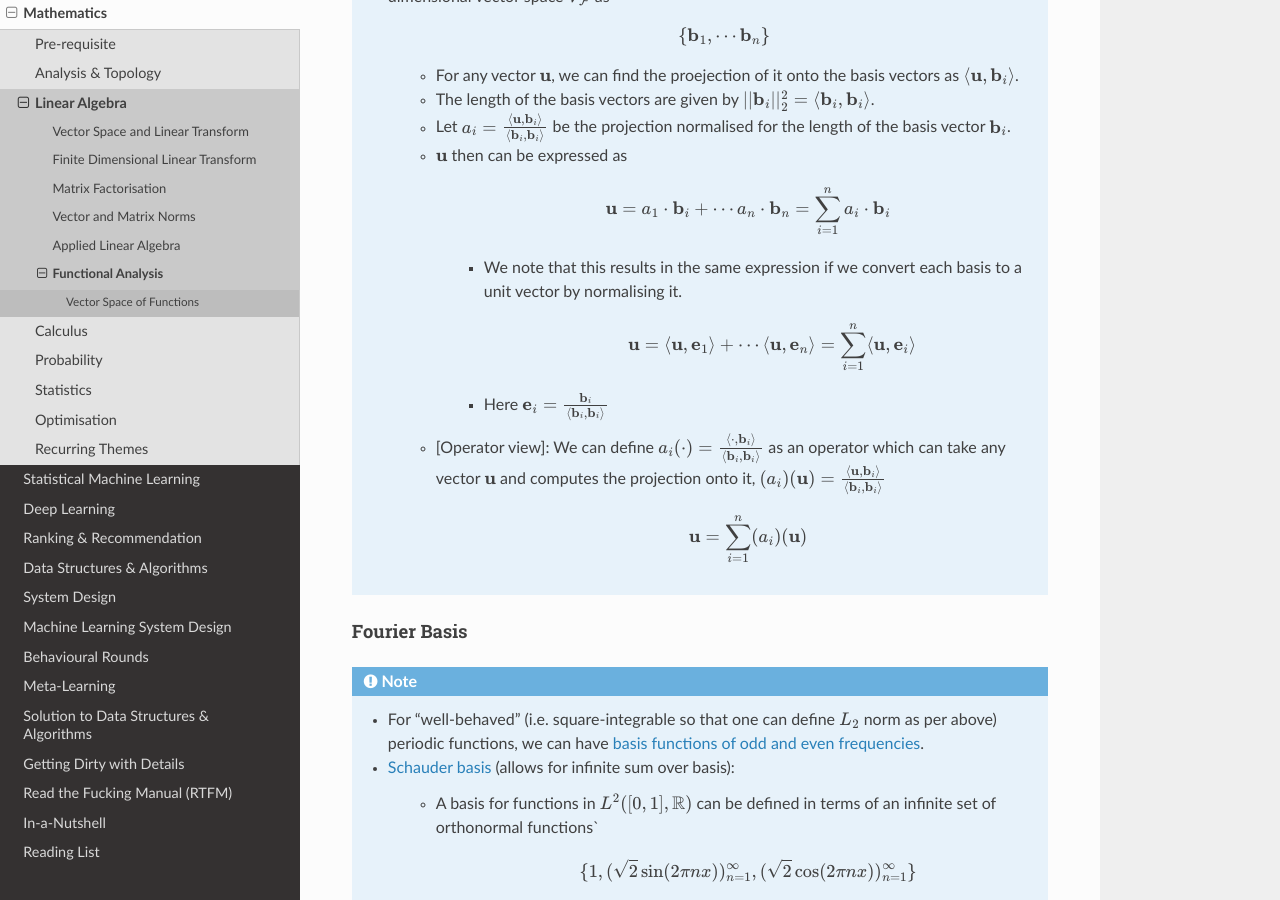
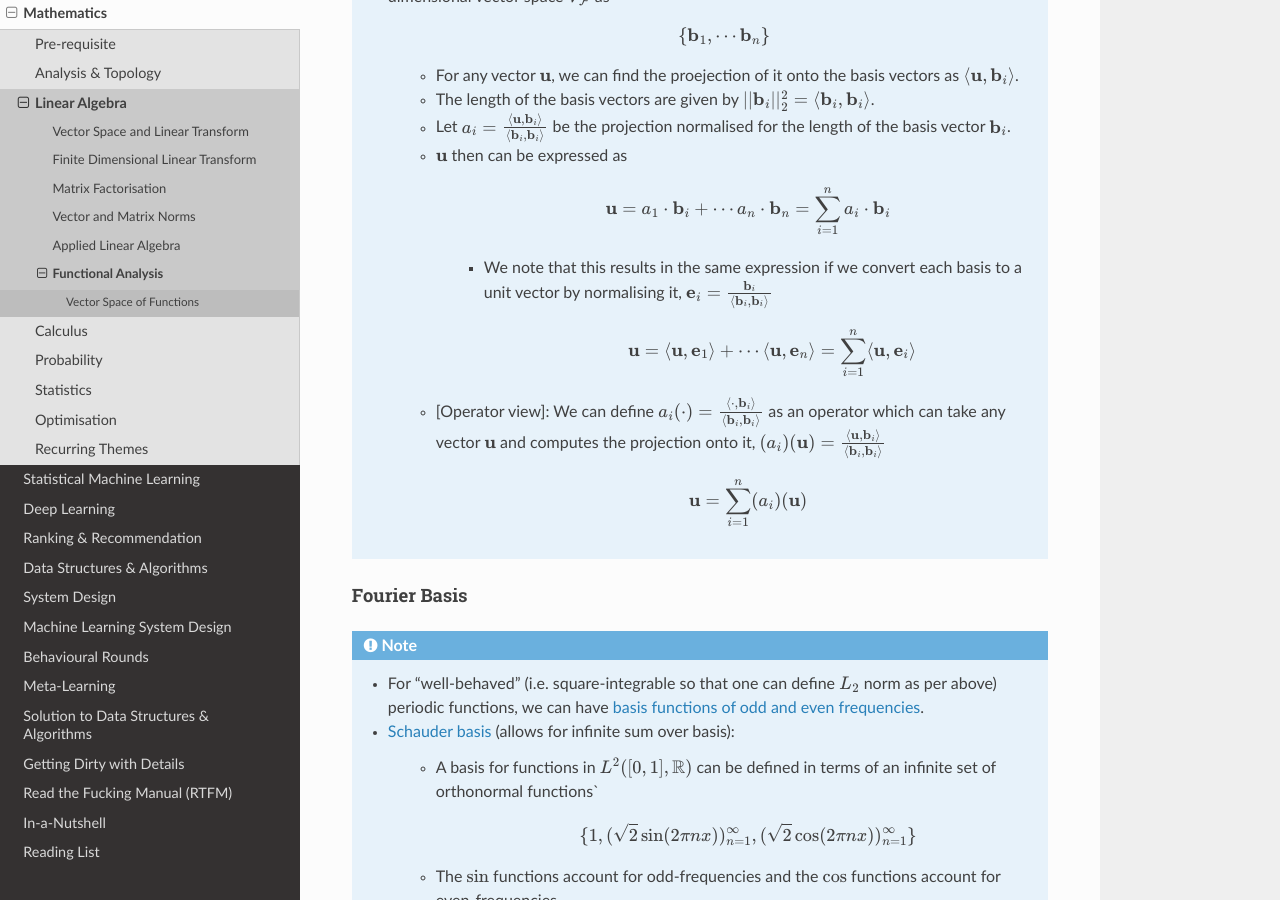
Before and after one commit to uselesstechjunks/leetcode, a Sphinx documentation site: the page built from docs/source/math/linalg/funan.rst, in a window 1280 px wide and 900 px high, scrolled down 3354 px. Built offline with Sphinx 7.4.7 and the Read the Docs theme 2.0.0, drawn with Linux system fonts in a browser that asks for light colours.

Commit message:
Update funan.rst

```diff
--- a/docs/source/math/linalg/funan.rst
+++ b/docs/source/math/linalg/funan.rst
@@ -114,11 +114,10 @@ Function Basis
 		* :math:`\mathbf{u}` then can be expressed as
 
 			.. math:: \mathbf{u}=a_1\cdot\mathbf{b}_i+\cdots a_n\cdot\mathbf{b}_n=\sum_{i=1}^na_i\cdot\mathbf{b}_i
-			* We note that this results in the same expression if we convert each basis to a unit vector by normalising it.
+			* We note that this results in the same expression if we convert each basis to a unit vector by normalising it, :math:`\mathbf{e}_i=\frac{\mathbf{b}_i}{\langle\mathbf{b}_i,\mathbf{b}_i\rangle}`
 
 				.. math:: \mathbf{u}=\langle\mathbf{u},\mathbf{e}_1\rangle+\cdots\langle\mathbf{u},\mathbf{e}_n\rangle=\sum_{i=1}^n\langle\mathbf{u},\mathbf{e}_i\rangle
 
-			* Here :math:`\mathbf{e}_i=\frac{\mathbf{b}_i}{\langle\mathbf{b}_i,\mathbf{b}_i\rangle}`
 		* [Operator view]: We can define :math:`a_i(\cdot)=\frac{\langle\cdot,\mathbf{b}_i\rangle}{\langle\mathbf{b}_i,\mathbf{b}_i\rangle}` as an operator which can take any vector :math:`\mathbf{u}` and computes the projection onto it, :math:`(a_i)(\mathbf{u})=\frac{\langle\mathbf{u},\mathbf{b}_i\rangle}{\langle\mathbf{b}_i,\mathbf{b}_i\rangle}`
 
 			.. math:: \mathbf{u}=\sum_{i=1}^n(a_i)(\mathbf{u})
```
